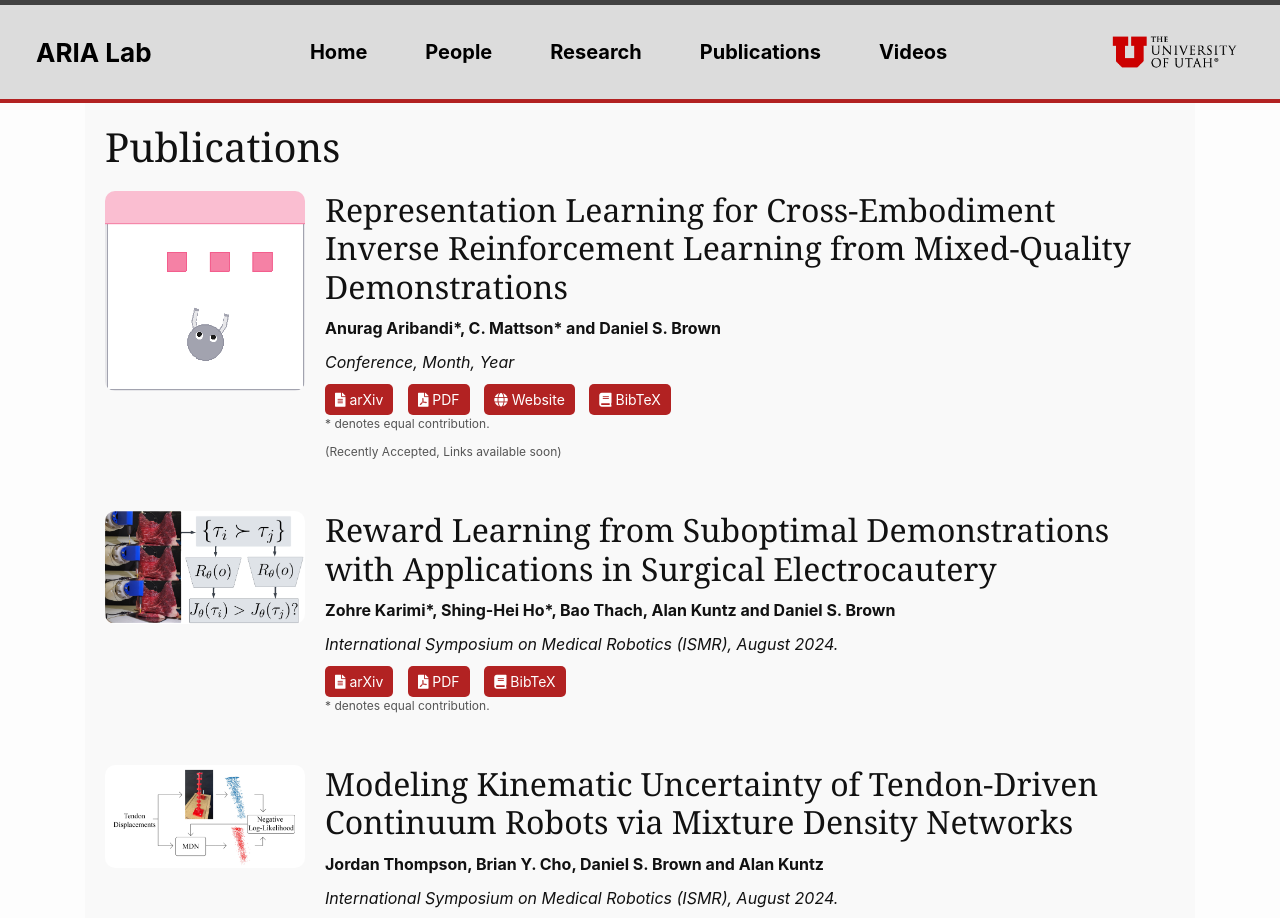
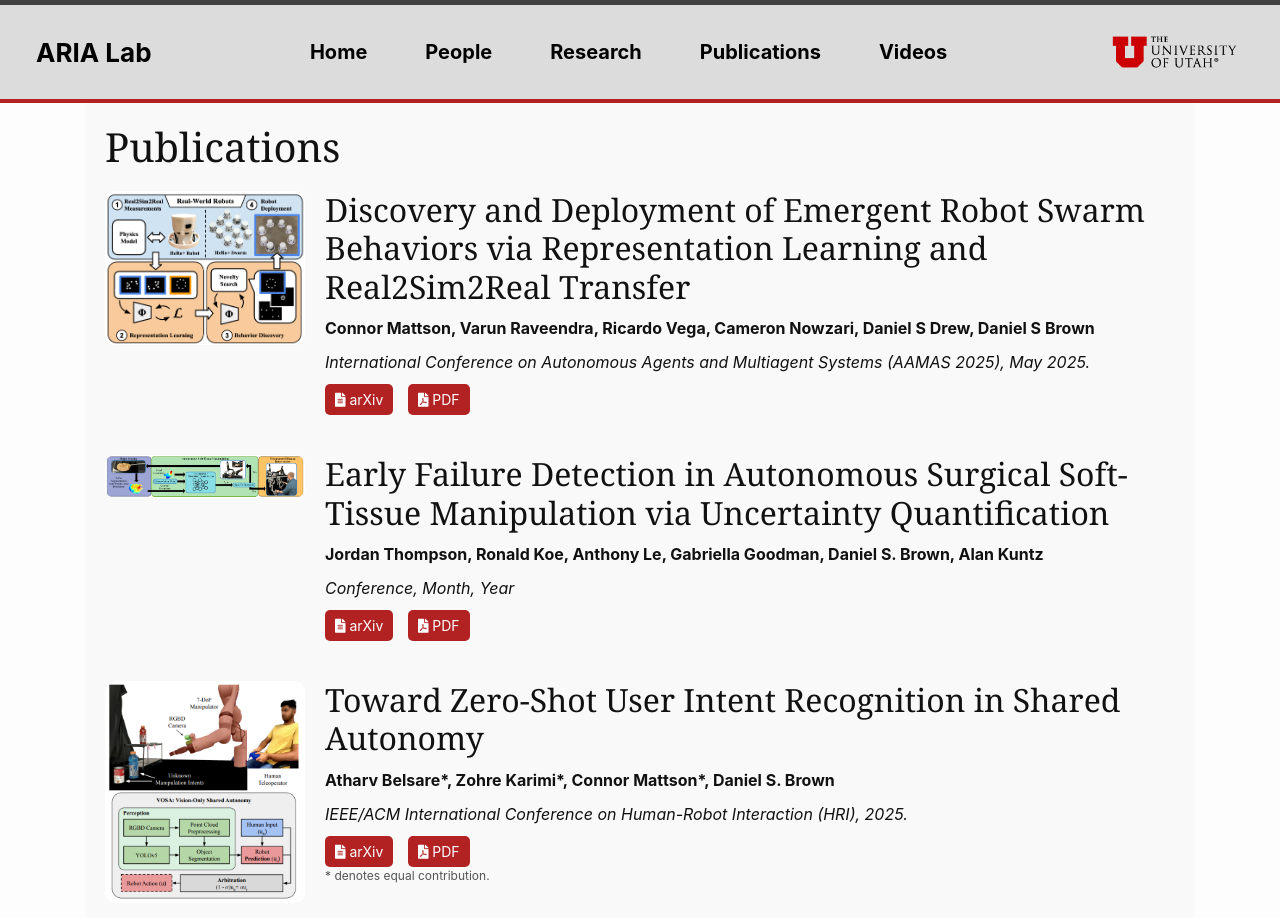
Before and after one commit to aria-lab-code/aria-lab-code.github.io, a Jekyll site: the page built from publications.md, in a window 1280 px wide and 1400 px high. Shown: the top 918 px of the window. Built offline with Jekyll 4.4.1, drawn with Linux system fonts in a browser that asks for light colours.

Commit message:
Added publications

```diff
--- a/publications.md
+++ b/publications.md
@@ -5,6 +5,52 @@ title: Publications
 
 <div class="publications-section">
   <h1>Publications</h1>
+
+  <div class="publication">
+    <div class="publication-image">
+      <img src="{{ '/assets/images/EmergentBehavior.png' | relative_url }}" alt="Publication Image">
+    </div>
+    <div class="publication-info">
+      <h2>Discovery and Deployment of Emergent Robot Swarm Behaviors via Representation Learning and Real2Sim2Real Transfer</h2>
+      <p><strong>Connor Mattson, Varun Raveendra, Ricardo Vega, Cameron Nowzari, Daniel S Drew, Daniel S Brown</strong></p>
+      <p><em>International Conference on Autonomous Agents and Multiagent Systems (AAMAS 2025), May 2025.</em></p>
+      <div class="publication-links">
+        <a href="https://arxiv.org/abs/2502.15937"><i class="fas fa-file-alt"></i> arXiv</a>
+        <a href="https://arxiv.org/pdf/2502.15937"><i class="fas fa-file-pdf"></i> PDF</a>
+      </div>
+    </div>
+  </div>
+
+  <div class="publication">
+    <div class="publication-image">
+      <img src="{{ '/assets/images/UncertaintyAwareSurgery.png' | relative_url }}" alt="Publication Image">
+    </div>
+    <div class="publication-info">
+      <h2>Early Failure Detection in Autonomous Surgical Soft-Tissue Manipulation via Uncertainty Quantification</h2>
+      <p><strong>Jordan Thompson, Ronald Koe, Anthony Le, Gabriella Goodman, Daniel S. Brown, Alan Kuntz</strong></p>
+      <p><em>Conference, Month, Year</em></p>
+      <div class="publication-links">
+        <a href="https://arxiv.org/abs/2501.10561"><i class="fas fa-file-alt"></i> arXiv</a>
+        <a href="https://arxiv.org/pdf/2501.10561"><i class="fas fa-file-pdf"></i> PDF</a>
+      </div>
+    </div>
+  </div>
+
+  <div class="publication">
+    <div class="publication-image">
+      <img src="{{ '/assets/images/Zero-ShotAutonomy.png' | relative_url }}" alt="Publication Image">
+    </div>
+    <div class="publication-info">
+      <h2>Toward Zero-Shot User Intent Recognition in Shared Autonomy</h2>
+      <p><strong>Atharv Belsare*, Zohre Karimi*, Connor Mattson*, Daniel S. Brown</strong></p>
+      <p><em>IEEE/ACM International Conference on Human-Robot Interaction (HRI), 2025.</em></p>
+      <div class="publication-links">
+        <a href="https://arxiv.org/abs/2501.08389"><i class="fas fa-file-alt"></i> arXiv</a>
+        <a href="https://arxiv.org/pdf/2501.08389"><i class="fas fa-file-pdf"></i> PDF</a>
+      </div>
+      <p class="note">* denotes equal contribution.</p>
+    </div>
+  </div>
 
   <div class="publication">
     <div class="publication-image">
```
Also changed, not shown: assets/images/EmergentBehavior.png (added), assets/images/UncertaintyAwareSurgery.png (added), assets/images/Zero-ShotAutonomy.png (added).
